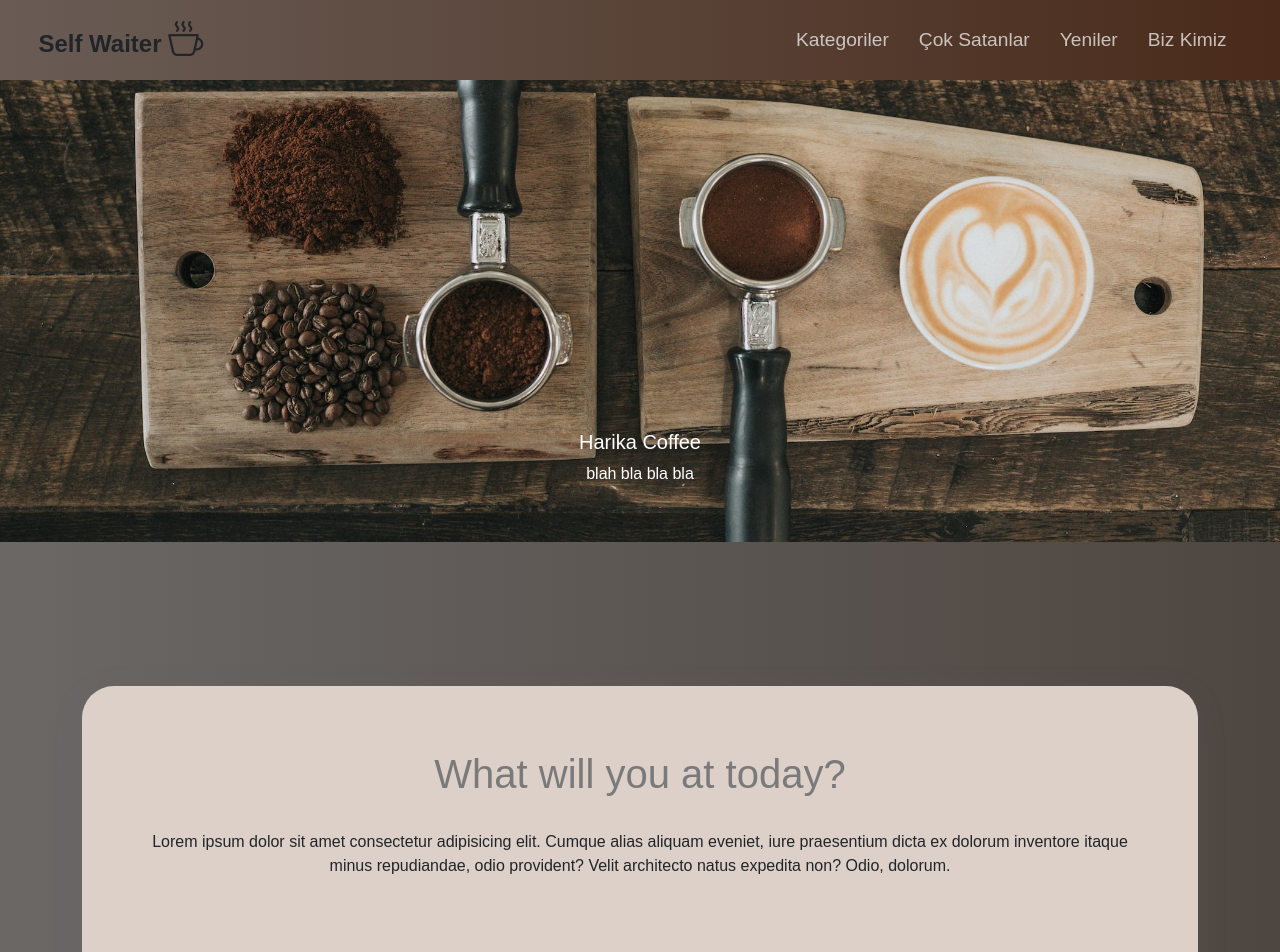
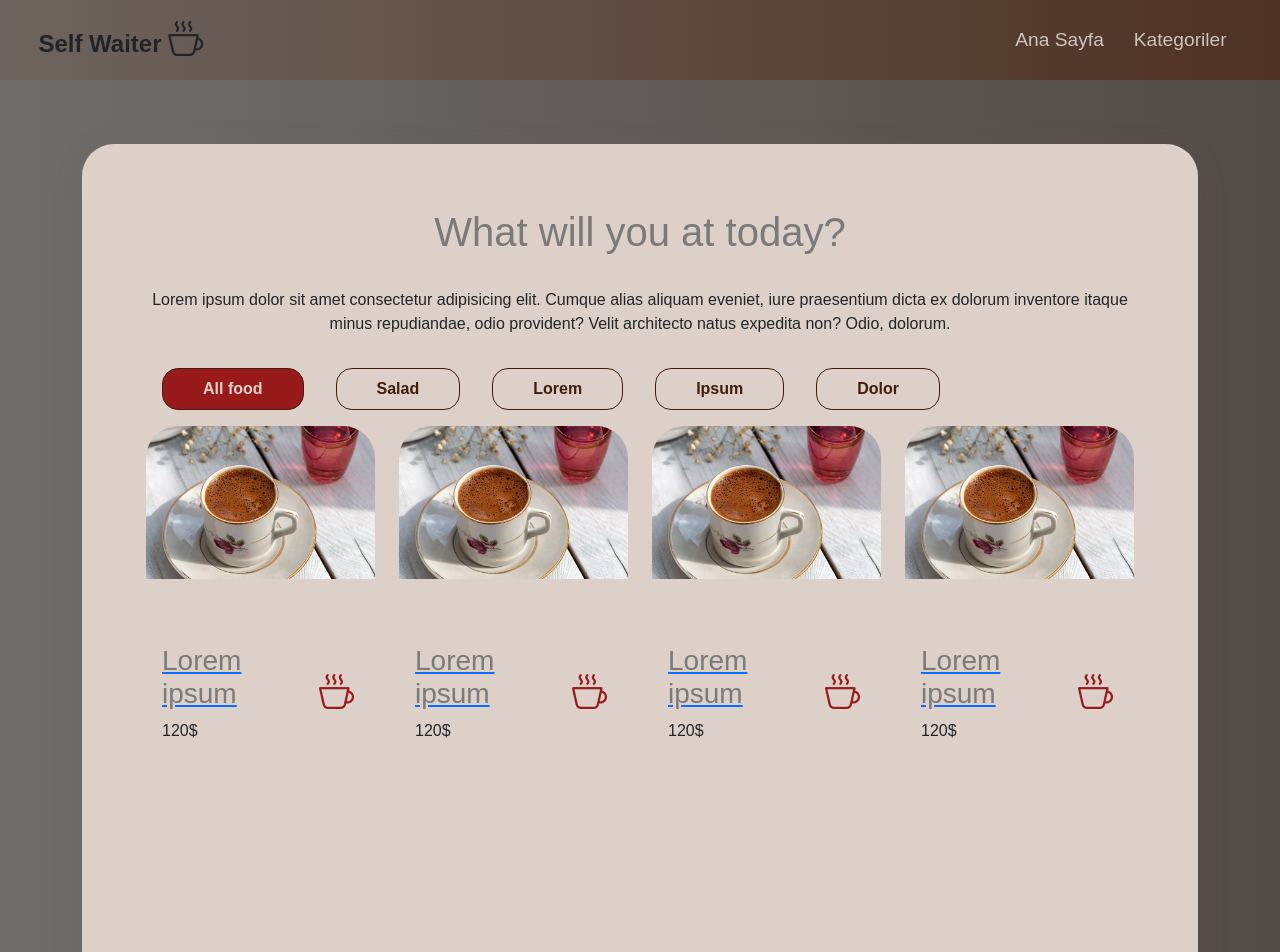
Before and after one commit to KouSelfWaiter/SW-FrontEnd, a React (Create React App) app: page /food-menu-section in a window 1280 px wide. Shown: the top 952 px of the page. Built offline with nearby package versions, Linux system fonts and the light colour scheme.

Commit message:
feat: add router

```diff
--- a/package.json
+++ b/package.json
@@ -18,6 +18,7 @@
     "gh-pages": "^5.0.0",
     "react": "^18.2.0",
     "react-dom": "^18.2.0",
+    "react-router-dom": "^6.13.0",
     "react-scripts": "5.0.1",
     "typescript": "^4.9.5",
     "web-vitals": "^2.1.4"
--- a/src/App.tsx
+++ b/src/App.tsx
@@ -7,6 +7,7 @@ import  CustomProductCard from './components/productCard/CustomProductCard';
 
 import { HttpServiceClient } from './services/HttpServiceClient';
 import ProductDetailPage from './pages/ProductDetailPage';
+import Home from './pages/home/HomePage';
 
  async function tikla(){
   let httpServiceClient = new HttpServiceClient()
@@ -27,9 +28,6 @@ function App() {
   return (
     <div className="App">
       <CustomNavbar/>
-      <CustomHeader/>
-      <CustomProductCard/>
-      <ProductDetailPage/>
     </div>
   );
 }
--- a/src/components/navbar/CustomNavbar.tsx
+++ b/src/components/navbar/CustomNavbar.tsx
@@ -1,25 +1,35 @@
 import React, { useState } from 'react'
 import "./CustomNavbar.css"
 import "bootstrap-icons/font/bootstrap-icons.css";
+import { BrowserRouter as Router, Route, Routes, Link } from 'react-router-dom';
+import CustomProductCard from '../productCard/CustomProductCard';
+import Home from '../../pages/home/HomePage';
+import ProductDetailPage from '../../pages/ProductDetailPage';
 function CustomNavbar() {
 
   const [isOpen, setIsOpen] = useState(false);
 
   return (
-    <div className='custom-navbar'>
-        <span className='custom-nav-logo'>Self Waiter   <i className="bi bi-cup-hot"style={{ fontSize: '35px' }}></i></span>
+    <Router>
+      <div className='custom-navbar'>
+        <span className='custom-nav-logo'>Self Waiter   <i className="bi bi-cup-hot" style={{ fontSize: '35px' }}></i></span>
         <div className={`custom-nav-items ${isOpen && "open"}`}>
-            <a href="/">Kategoriler</a>
-            <a href="/">Çok Satanlar</a>
-            <a href="/">Yeniler</a>
-            <a href="/">Biz Kimiz</a>
+        <Link to="/">Ana Sayfa</Link>
+        <Link to="food-menu-section">Kategoriler</Link>
         </div>
         <div
-        className={`custom-nav-toggle ${isOpen && "open"}`}
-        onClick={() => setIsOpen(!isOpen)} >
-            <div className="bar"></div>
+          className={`custom-nav-toggle ${isOpen && "open"}`}
+          onClick={() => setIsOpen(!isOpen)} >
+          <div className="bar"></div>
+        </div>
       </div>
-    </div>
+
+      <Routes>
+        <Route path='/food-menu-section' element={<CustomProductCard />}/>
+        <Route path="/products/:id" element={<ProductDetailPage />} />
+        <Route path='/' element={<Home />}/>
+      </Routes>
+    </Router>
   )
 }
 
--- a/src/components/productCard/CustomProductCard.tsx
+++ b/src/components/productCard/CustomProductCard.tsx
@@ -2,6 +2,7 @@ import React, { useEffect, useState } from 'react';
 import "./CustomProductCard.css";
 import "bootstrap-icons/font/bootstrap-icons.css";
 import imgHeader from './turk-kahvesi.png';
+import {Link} from "react-router-dom"
 
 const CustomProductCard: React.FC = () => {
   const [activeFoodType, setActiveFoodType] = useState("all");
@@ -55,7 +56,35 @@ const CustomProductCard: React.FC = () => {
 
   const foodItems = [
     {
-      id: 1,
+      id: "1",
+      type: "salad",
+      name: "Lorem ipsum",
+      price: 120,
+      icon: "bi bi-cup-hot"
+    },
+    {
+      id: "1",
+      type: "salad",
+      name: "Lorem ipsum",
+      price: 120,
+      icon: "bi bi-cup-hot"
+    },
+    {
+      id: "1",
+      type: "salad",
+      name: "Lorem ipsum",
+      price: 120,
+      icon: "bi bi-cup-hot"
+    },
+    {
+      id: "1",
+      type: "salad",
+      name: "Lorem ipsum",
+      price: 120,
+      icon: "bi bi-cup-hot"
+    },
+    {
+      id: "1",
       type: "salad",
       name: "Lorem ipsum",
       price: 120,
@@ -69,56 +98,28 @@ const CustomProductCard: React.FC = () => {
       icon: "bi bi-cup-hot"
     },
     {
-      id: 1,
+      id:"1",
       type: "salad",
       name: "Lorem ipsum",
       price: 120,
       icon: "bi bi-cup-hot"
     },
     {
-      id: 1,
+      id: "1",
       type: "salad",
       name: "Lorem ipsum",
       price: 120,
       icon: "bi bi-cup-hot"
     },
     {
-      id: 1,
+      id: "1",
       type: "salad",
       name: "Lorem ipsum",
       price: 120,
       icon: "bi bi-cup-hot"
     },
     {
-      id: 1,
-      type: "salad",
-      name: "Lorem ipsum",
-      price: 120,
-      icon: "bi bi-cup-hot"
-    },
-    {
-      id: 1,
-      type: "salad",
-      name: "Lorem ipsum",
-      price: 120,
-      icon: "bi bi-cup-hot"
-    },
-    {
-      id: 1,
-      type: "salad",
-      name: "Lorem ipsum",
-      price: 120,
-      icon: "bi bi-cup-hot"
-    },
-    {
-      id: 1,
-      type: "salad",
-      name: "Lorem ipsum",
-      price: 120,
-      icon: "bi bi-cup-hot"
-    },
-    {
-      id: 1,
+      id: "1",
       type: "salad",
       name: "Lorem ipsum",
       price: 120,
@@ -192,7 +193,9 @@ const CustomProductCard: React.FC = () => {
 
           <div className={`row food-item-wrap ${activeFoodType}`}>
             {foodItems.map((item) => (
+
               <div key={item.id} className={`col-lg-3 col-md-4 col-sm-6 col-12 food-item ${item.type}-type`}>
+
                 <div className="item-wrap bottom-up play-on-scroll">
                   <div className="item-img">
                     <div className="img-holder bg-img">
@@ -204,7 +207,7 @@ const CustomProductCard: React.FC = () => {
                   </div>
                   <div className="item-info">
                     <div>
-                      <h3>{item.name}</h3>
+                    <Link to={`/products/${item.id}`} ><h3>{item.name}</h3>     </Link>
                       <span>{item.price}$</span>
                     </div>
                     <div className="cart-btn">
@@ -212,7 +215,9 @@ const CustomProductCard: React.FC = () => {
                     </div>
                   </div>
                 </div>
+
               </div>
+
             ))}
           </div>
         </div>
--- a/src/pages/ProductDetailPage.tsx
+++ b/src/pages/ProductDetailPage.tsx
@@ -2,8 +2,18 @@ import React from 'react'
 import './ProductDetailPage.css'
 import 'bootstrap/dist/css/bootstrap.css';
 import productImage from "./turk-kahvesi.png"
+import { useParams } from 'react-router-dom';
+
+interface RouteParams {
+  id: string;
+  [key: string]: string | undefined;
+}
 function ProductDetailPage() {
+
+  const { id } = useParams<RouteParams>();
+
   return (
+
     <div className='animation-background'>
       <div className='container' >
         <div className='row'>
@@ -15,7 +25,9 @@ function ProductDetailPage() {
           </div>
 
           <div className='col-md-8'>
-            <h1 className='display-3' style={{color:"#613a22"}}>Türk Kahvesi</h1>
+            <h1>asdasd</h1>
+
+            <h1 className='display-3' style={{color:"#613a22"}}>Türk Kahvesi ID: {id}</h1>
 
             <hr className='hr-color' />
 
@@ -44,6 +56,7 @@ function ProductDetailPage() {
         </div>
       </div>
     </div>
+
   );
 }
 
--- /dev/null
+++ b/src/pages/home/HomePage.tsx
@@ -0,0 +1,16 @@
+import React from 'react';
+import CustomHeader from '../../components/header/CustomHeader';
+import CustomProductCard from '../../components/productCard/CustomProductCard';
+import ProductDetailPage from '../ProductDetailPage';
+
+const Home: React.FC = () => {
+  return (
+    <div>
+      <CustomHeader/>
+      <CustomProductCard/>
+      <ProductDetailPage/>
+    </div>
+  );
+};
+
+export default Home;
```
Also changed, not shown: src/pages/home/HomePage.css (added), 1 other file (tests, documents, lock files or other folders).
